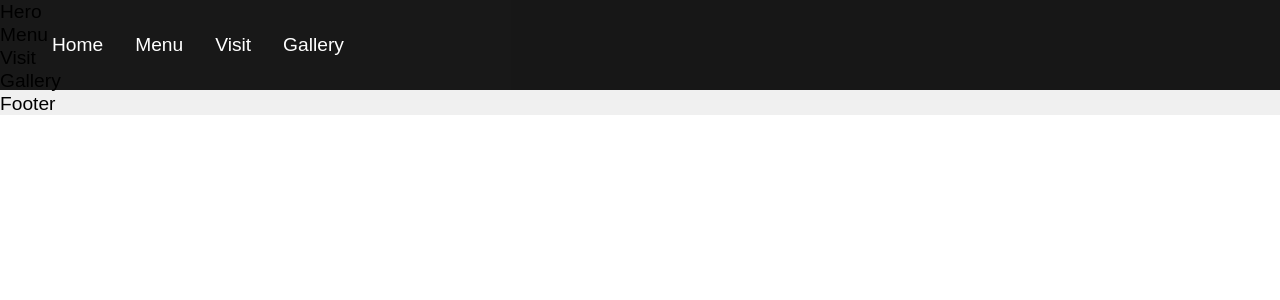
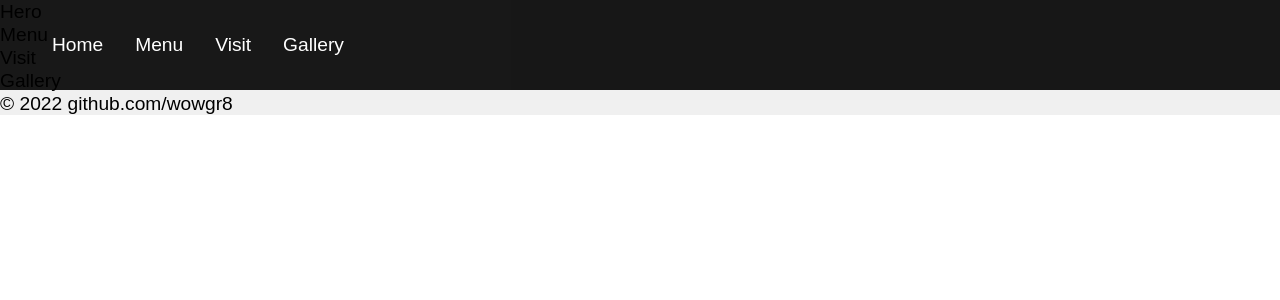
Before and after one commit to wowgr8/sabor-casero, a React (Create React App) app: page / in a window 1280 px wide. Shown: the top 300 px of the page. Built offline with nearby package versions, Linux system fonts and the light colour scheme.

Commit message:
add copyright and import statement for styling

```diff
--- a/src/components/Footer.js
+++ b/src/components/Footer.js
@@ -1,12 +1,17 @@
 import React from 'react';
-// will show copyright and created by wowgr8
+import '../styles/Footer.css';
   // link to foodCart social media
   // possibly hours and address (Visit.js may cover this.)
 
-function Footer() {
-  return (
-    <div>Footer</div>
-  )
-}
+  function Footer() {
+    return (
+      <div className='footer'>
+        <div className='socialMedia'>
 
-export default Footer
+        </div>
+        <p> &copy; 2022 github.com/wowgr8</p>
+      </div>
+    )
+  }
+
+  export default Footer
```
